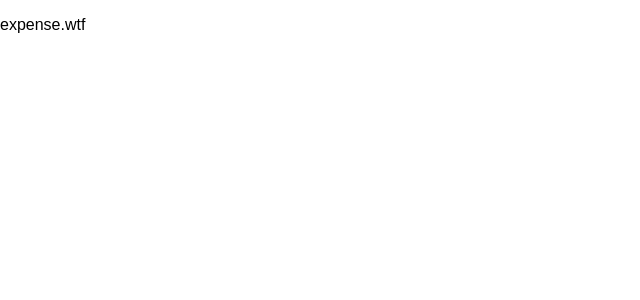
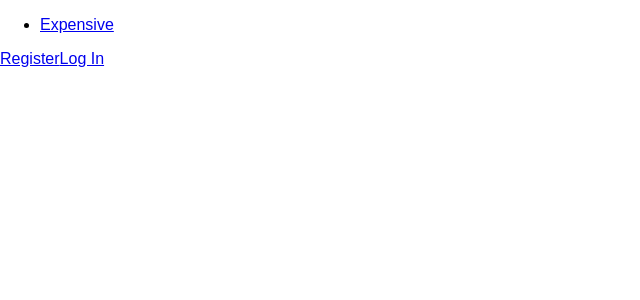
Before and after one commit to isaksolheim/MERN-auth, a React (Create React App) app in the folder client/: page / in a window 1280 px wide. Shown: the top 300 px of the page, without its empty margins (0-640 px from the left). Built offline with nearby package versions, Linux system fonts and the light colour scheme.

Commit message:
Add Navbar and Landing static components

```diff
--- a/client/src/App.js
+++ b/client/src/App.js
@@ -1,11 +1,18 @@
 import React from 'react';
+import { BrowserRouter as Router } from 'react-router-dom';
 import './styles/main.scss';
+
+import Navbar from './components/Navbar';
+import Landing from './components/Landing';
 
 function App() {
   return (
-    <div className="App">
-      <p>expense.wtf</p>
-    </div>
+    <Router>
+      <div className="App">
+        <Navbar />
+        <Landing />
+      </div>
+    </Router>
   );
 }
 
--- /dev/null
+++ b/client/src/components/Landing.js
@@ -0,0 +1,15 @@
+import React from 'react';
+import { Link } from 'react-router-dom';
+
+class Landing extends React.Component {
+  render() {
+    return(
+      <section className="landing">
+        <Link to='/register'>Register</Link>
+        <Link to='/login'>Log In</Link>
+      </section>
+    );
+  }
+}
+
+export default Landing;
--- /dev/null
+++ b/client/src/components/Navbar.js
@@ -0,0 +1,18 @@
+import React from 'react';
+import { Link } from 'react-router-dom';
+
+class Navbar extends React.Component {
+  render() {
+    return(
+      <nav>
+        <ul>
+          <li>
+            <Link to='/'>Expensive</Link>
+          </li>
+        </ul>
+      </nav>
+    );
+  }
+}
+
+export default Navbar;
```
Also changed, not shown: client/package.json (+10 -0 lines), 1 other file (tests, documents, lock files or other folders).
